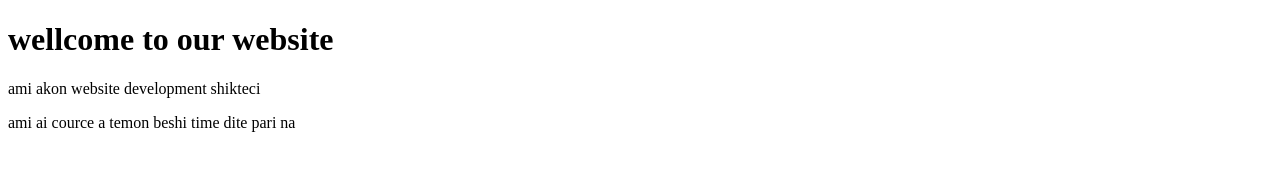
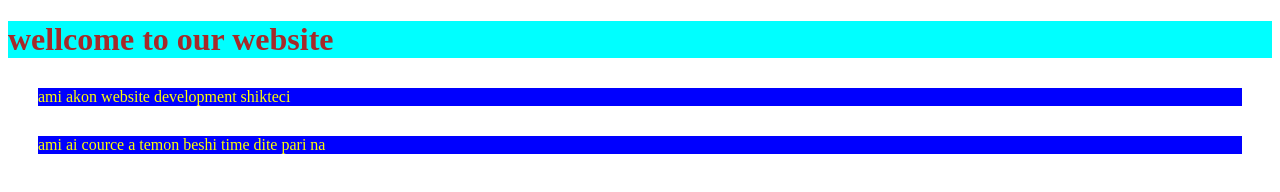
Before and after one commit to abdulmokit/my-secend-repo, a plain HTML site: page index.html in a window 1280 px wide. Drawn offline with Linux system fonts and the light colour scheme.

Commit message:
paragrap add

```diff
--- a/index.html
+++ b/index.html
@@ -1,6 +1,19 @@
 <!DOCTYPE html>
 <html lang="en">
 <head>
+    <style>
+        h1{
+            color: brown;
+            background-color: aqua;
+        }
+        p{
+            color: yellow;
+            background-color: blue;
+            margin: 30px;
+            border: 20px;
+
+        }
+    </style>
     <h1>wellcome to our website</h1>
     <meta charset="UTF-8">
     <meta http-equiv="X-UA-Compatible" content="IE=edge">
```
